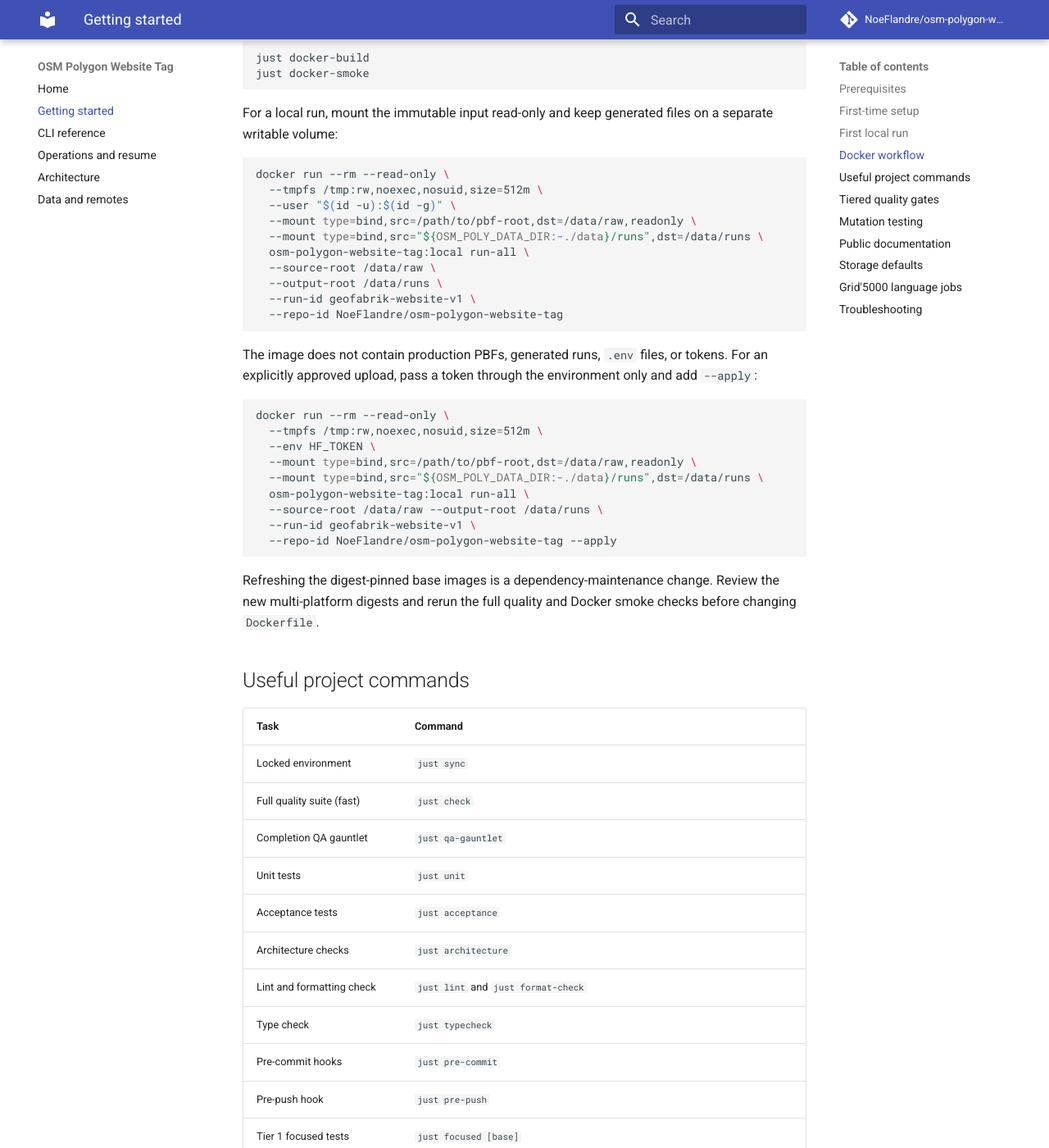
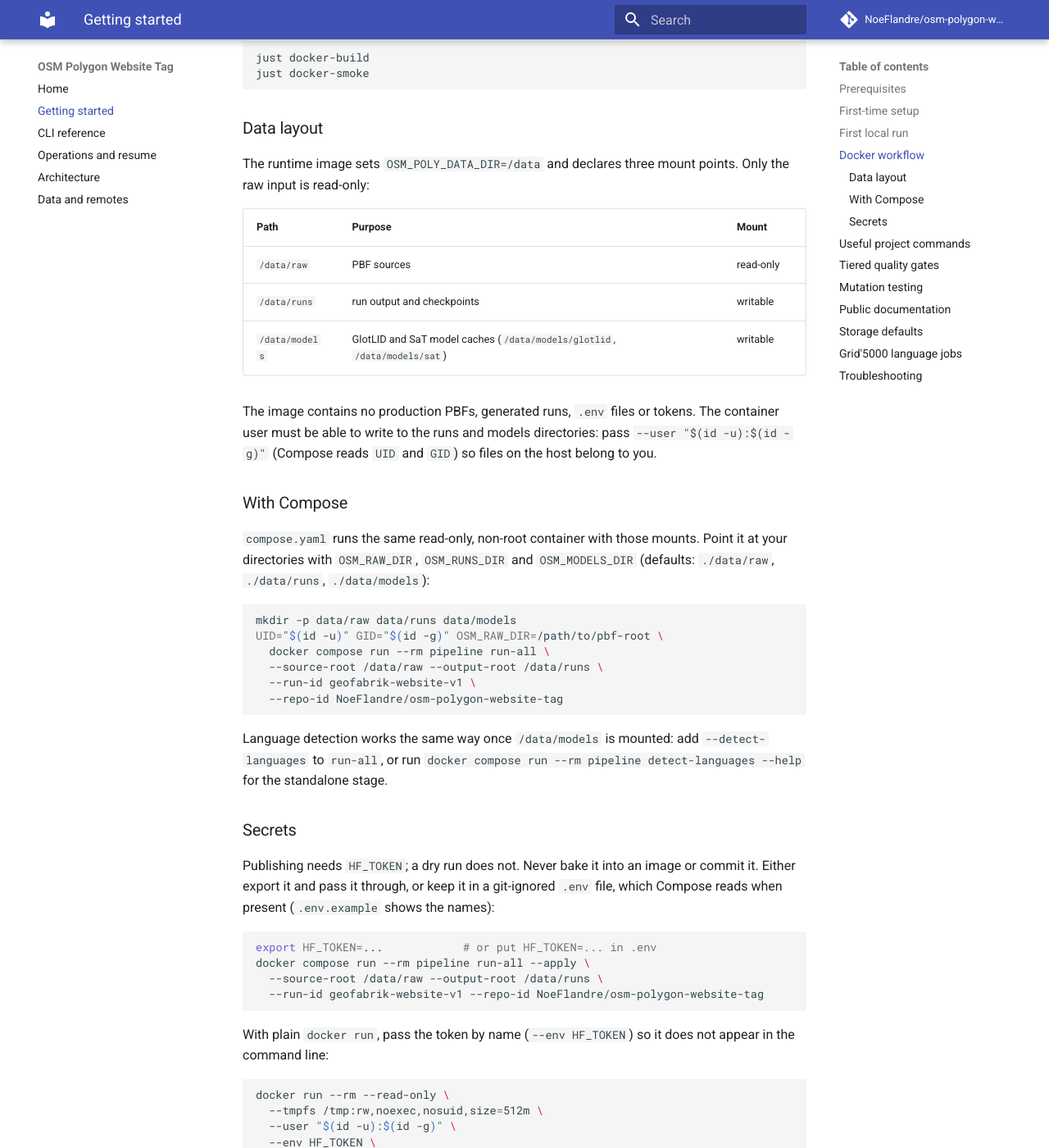
Before and after one commit to NoeFlandre/osm-polygon-website-tag, an MkDocs documentation site: the page built from docs/setup.md, in a window 1280 px wide and 1400 px high, scrolled down 1674 px. Shown: the whole window at 82% size. Built offline with MkDocs 1.6.1 and Material for MkDocs 9.7.7, drawn with Linux system fonts in a browser that asks for light colours; comment, search, counter and statistics services are not loaded; some of the changed text lies outside the part shown.

Commit message:
build(docker): data-root defaults, compose file, secrets docs and CI validation
The runtime image sets OSM_POLY_DATA_DIR=/data with /data/raw, /data/runs and
/data/models; compose.yaml runs it read-only and non-root. The image build and a
containerised --detect-languages fixture run were not exercised here (no Docker
daemon); CI now validates the compose file and runs it.

Refs #78

Co-Authored-By: Claude Sonnet 5.5 <noreply@anthropic.com>
Claude-Session: https://claude.ai/code/session_01PwCZoGEHawznxo9Q4wiDp6

````diff
--- a/docs/setup.md
+++ b/docs/setup.md
@@ -68,32 +68,66 @@ just docker-build
 just docker-smoke
 ```
 
-For a local run, mount the immutable input read-only and keep generated files
-on a separate writable volume:
+### Data layout
+
+The runtime image sets `OSM_POLY_DATA_DIR=/data` and declares three mount
+points. Only the raw input is read-only:
+
+| Path | Purpose | Mount |
+| --- | --- | --- |
+| `/data/raw` | PBF sources | read-only |
+| `/data/runs` | run output and checkpoints | writable |
+| `/data/models` | GlotLID and SaT model caches (`/data/models/glotlid`, `/data/models/sat`) | writable |
+
+The image contains no production PBFs, generated runs, `.env` files or tokens.
+The container user must be able to write to the runs and models directories:
+pass `--user "$(id -u):$(id -g)"` (Compose reads `UID` and `GID`) so files on
+the host belong to you.
+
+### With Compose
+
+`compose.yaml` runs the same read-only, non-root container with those mounts.
+Point it at your directories with `OSM_RAW_DIR`, `OSM_RUNS_DIR` and
+`OSM_MODELS_DIR` (defaults: `./data/raw`, `./data/runs`, `./data/models`):
+
+```bash
+mkdir -p data/raw data/runs data/models
+UID="$(id -u)" GID="$(id -g)" OSM_RAW_DIR=/path/to/pbf-root \
+  docker compose run --rm pipeline run-all \
+  --source-root /data/raw --output-root /data/runs \
+  --run-id geofabrik-website-v1 \
+  --repo-id NoeFlandre/osm-polygon-website-tag
+```
+
+Language detection works the same way once `/data/models` is mounted: add
+`--detect-languages` to `run-all`, or run
+`docker compose run --rm pipeline detect-languages --help` for the standalone
+stage.
+
+### Secrets
+
+Publishing needs `HF_TOKEN`; a dry run does not. Never bake it into an image or
+commit it. Either export it and pass it through, or keep it in a git-ignored
+`.env` file, which Compose reads when present (`.env.example` shows the names):
+
+```bash
+export HF_TOKEN=...            # or put HF_TOKEN=... in .env
+docker compose run --rm pipeline run-all --apply \
+  --source-root /data/raw --output-root /data/runs \
+  --run-id geofabrik-website-v1 --repo-id NoeFlandre/osm-polygon-website-tag
+```
+
+With plain `docker run`, pass the token by name (`--env HF_TOKEN`) so it does
+not appear in the command line:
 
 ```bash
 docker run --rm --read-only \
   --tmpfs /tmp:rw,noexec,nosuid,size=512m \
   --user "$(id -u):$(id -g)" \
-  --mount type=bind,src=/path/to/pbf-root,dst=/data/raw,readonly \
-  --mount type=bind,src="${OSM_POLY_DATA_DIR:-./data}/runs",dst=/data/runs \
-  osm-polygon-website-tag:local run-all \
-  --source-root /data/raw \
-  --output-root /data/runs \
-  --run-id geofabrik-website-v1 \
-  --repo-id NoeFlandre/osm-polygon-website-tag
-```
-
-The image does not contain production PBFs, generated runs, `.env` files, or
-tokens. For an explicitly approved upload, pass a token through the
-environment only and add `--apply`:
-
-```bash
-docker run --rm --read-only \
-  --tmpfs /tmp:rw,noexec,nosuid,size=512m \
   --env HF_TOKEN \
   --mount type=bind,src=/path/to/pbf-root,dst=/data/raw,readonly \
   --mount type=bind,src="${OSM_POLY_DATA_DIR:-./data}/runs",dst=/data/runs \
+  --mount type=bind,src="${OSM_POLY_DATA_DIR:-./data}/models",dst=/data/models \
   osm-polygon-website-tag:local run-all \
   --source-root /data/raw --output-root /data/runs \
   --run-id geofabrik-website-v1 \
````
Also changed, not shown: compose.yaml (added, +35 -0 lines), 4 other files.
